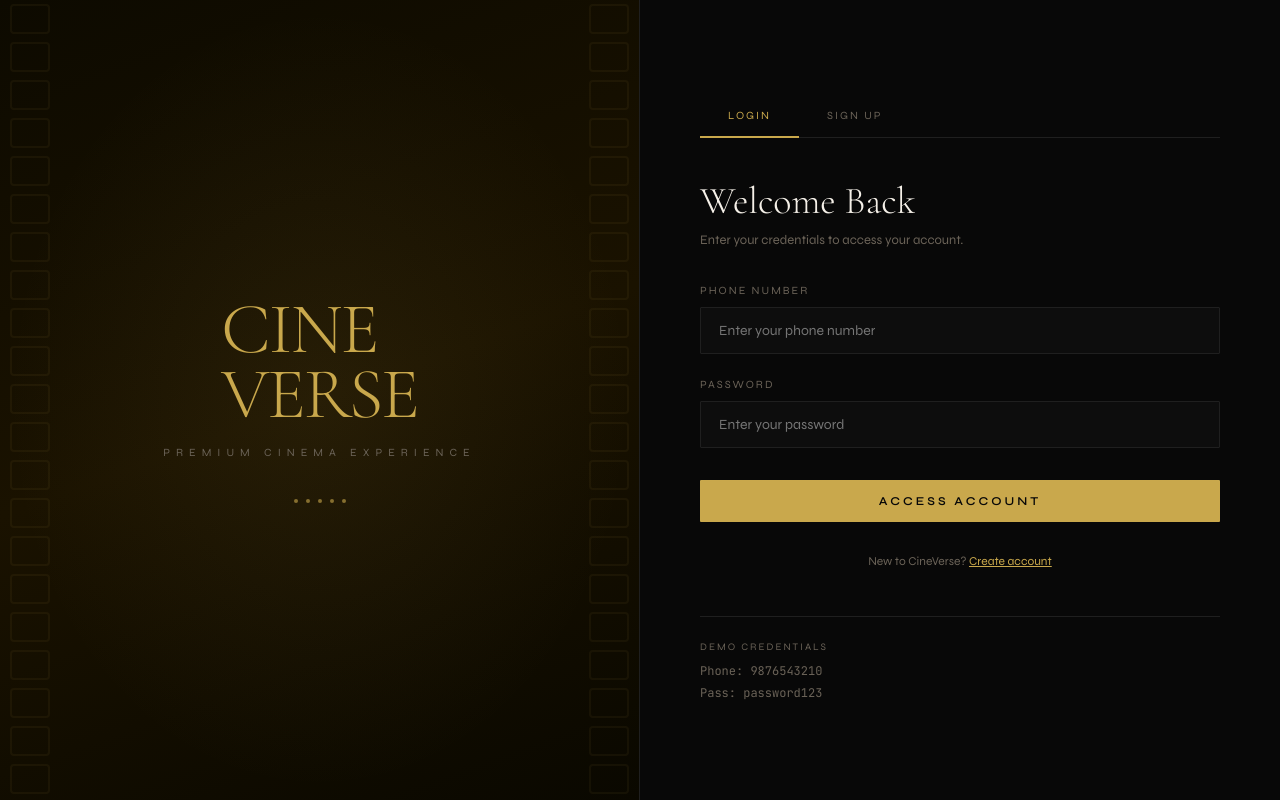
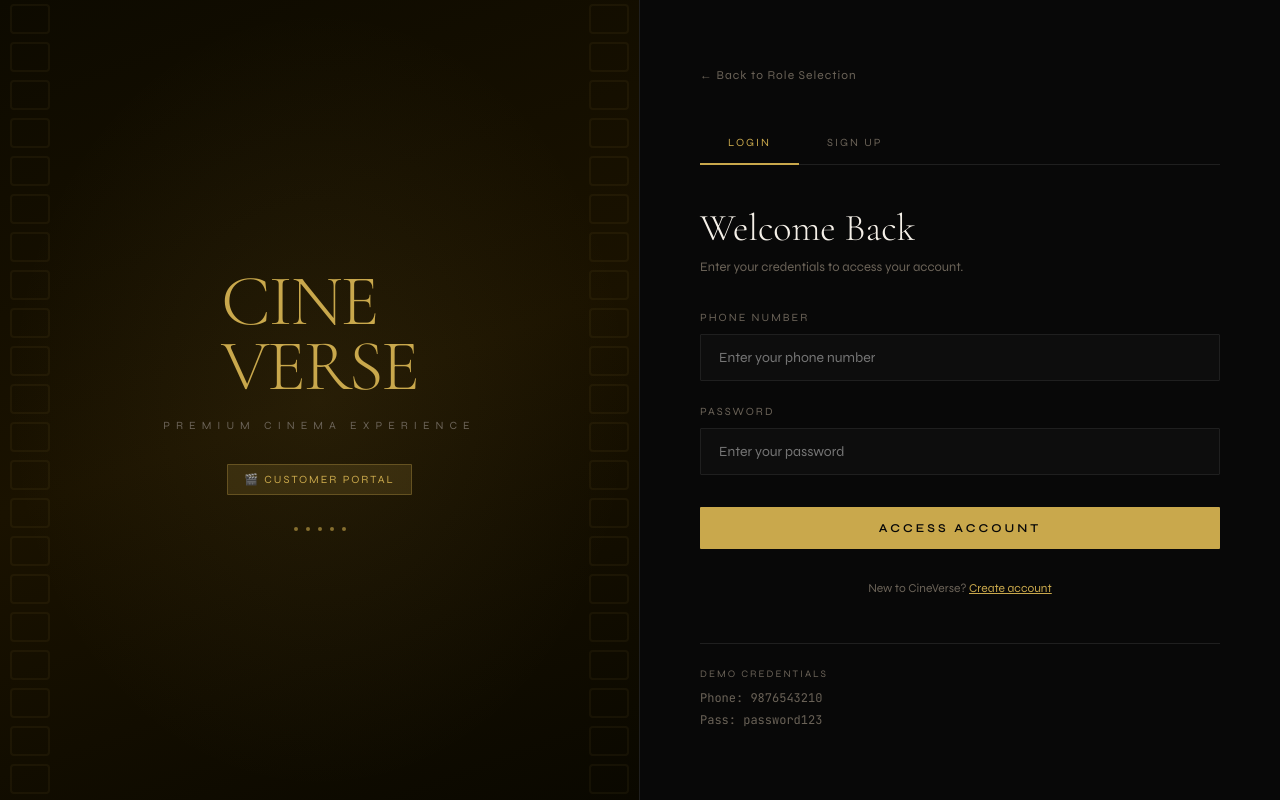
Before and after one commit to RounakNarayan/cineverse-dbms-project, a Flask app: page /login in a window 1280 px wide. Shown: the part 66-866 px from the top of the page. Run offline with Flask 3, Linux system fonts and the light colour scheme.

Commit message:
Update login.html

```diff
--- a/templates/login.html
+++ b/templates/login.html
@@ -1,11 +1,12 @@
 <!--
-  CineVerse — Login Page
+  CineVerse — Customer Login Page
   File: templates/login.html
-  Description: Login form with phone number + password.
-               Split-screen layout with animated film strip visual.
+  Description: Login form for customers only.
+               Phone number + password.
+               Link to signup for new users.
 -->
 {% extends "base.html" %}
-{% block title %}Login — CineVerse{% endblock %}
+{% block title %}Customer Login — CineVerse{% endblock %}
 {% block extra_css %}
 <style>
 .auth-wrap { min-height: 100vh; display: grid; grid-template-columns: 1fr 1fr; }
@@ -16,9 +17,12 @@
 .film-hole { width: 40px; height: 30px; margin: 4px auto; border: 2px solid var(--gold); border-radius: 4px; flex-shrink: 0; }
 .cinema-title { font-family: 'Cormorant Garamond', serif; font-size: 72px; font-weight: 300; color: var(--gold); line-height: 0.9; letter-spacing: -2px; position: relative; z-index: 1; animation: fadeUp 0.8s ease both; }
 .cinema-sub { font-size: 11px; letter-spacing: 6px; color: var(--muted); text-transform: uppercase; margin-top: 20px; position: relative; z-index: 1; }
-.star-row { display: flex; gap: 8px; margin-top: 40px; position: relative; z-index: 1; }
+.role-badge { display: inline-flex; align-items: center; gap: 8px; padding: 8px 16px; background: var(--gold-dim); border: 1px solid rgba(201,168,76,0.3); border-radius: 1px; font-size: 11px; letter-spacing: 2px; text-transform: uppercase; color: var(--gold); margin-top: 32px; position: relative; z-index: 1; }
+.star-row { display: flex; gap: 8px; margin-top: 32px; position: relative; z-index: 1; }
 .star { width: 4px; height: 4px; background: var(--gold); border-radius: 50%; opacity: 0.6; }
 .auth-form-wrap { display: flex; flex-direction: column; justify-content: center; padding: 60px; background: var(--black); }
+.back-link { display: inline-flex; align-items: center; gap: 8px; color: var(--muted); text-decoration: none; font-size: 12px; letter-spacing: 1px; margin-bottom: 40px; transition: color 0.2s; }
+.back-link:hover { color: var(--gold); }
 .tab-row { display: flex; margin-bottom: 40px; border-bottom: 1px solid var(--border); }
 .tab { padding: 14px 28px; font-size: 11px; letter-spacing: 2px; text-transform: uppercase; color: var(--muted); text-decoration: none; border-bottom: 2px solid transparent; margin-bottom: -1px; transition: all 0.2s; }
 .tab.active { color: var(--gold); border-bottom-color: var(--gold); }
@@ -28,16 +32,19 @@
 @media (max-width: 768px) { .auth-wrap { grid-template-columns: 1fr; } .auth-visual { display: none; } .auth-form-wrap { padding: 40px 24px; } }
 </style>
 {% endblock %}
+
 {% block content %}
 <div class="auth-wrap">
     <div class="auth-visual">
         <div class="film-strip left">{% for i in range(30) %}<div class="film-hole"></div>{% endfor %}</div>
         <div class="cinema-title">CINE<br>VERSE</div>
         <div class="cinema-sub">Premium Cinema Experience</div>
+        <div class="role-badge">🎬 Customer Portal</div>
         <div class="star-row">{% for i in range(5) %}<div class="star"></div>{% endfor %}</div>
         <div class="film-strip right">{% for i in range(30) %}<div class="film-hole"></div>{% endfor %}</div>
     </div>
     <div class="auth-form-wrap">
+        <a href="{{ url_for('role_choice') }}" class="back-link">← Back to Role Selection</a>
         <div class="tab-row">
             <a class="tab active" href="{{ url_for('login') }}">Login</a>
             <a class="tab" href="{{ url_for('signup') }}">Sign Up</a>
```
